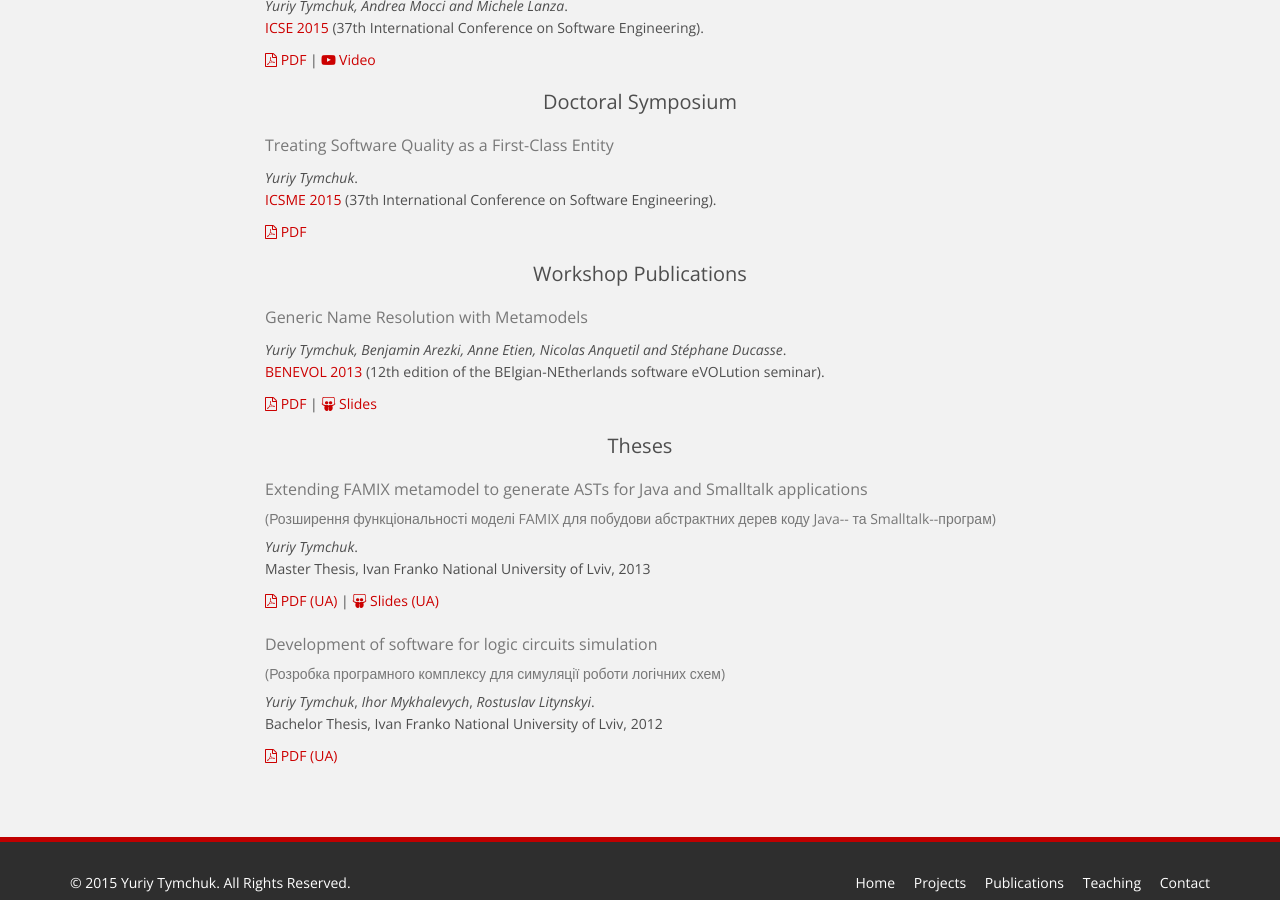
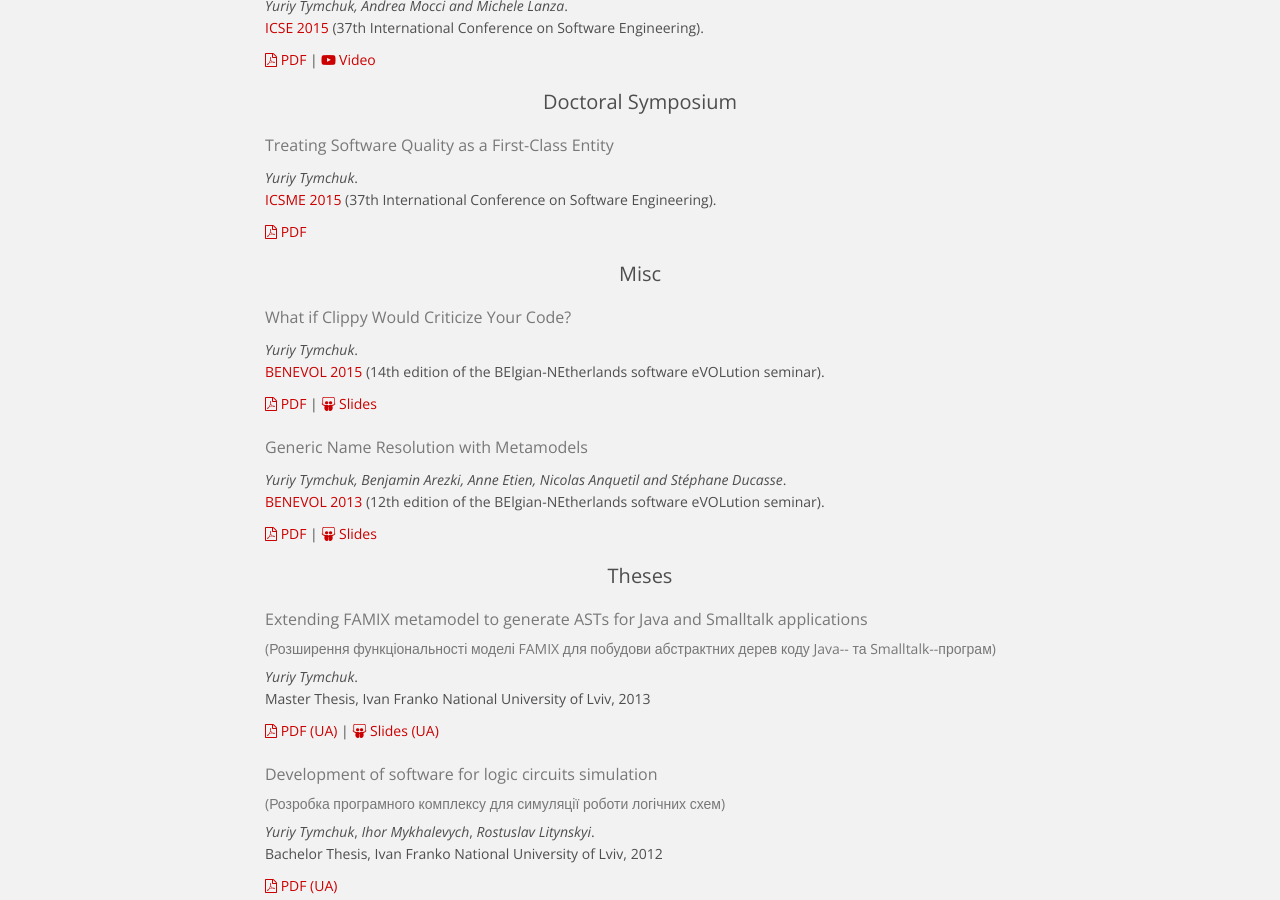
Before and after one commit to Uko/uko.github.io, a Jekyll site: the page built from publications.html, in a window 1280 px wide and 900 px high, scrolled down 683 px. Built offline with Jekyll 4.4.1, drawn with Linux system fonts in a browser that asks for light colours; nearby versions of some CDN libraries.

Commit message:
added benevol 2015 entry in papers

```diff
--- a/publications.html
+++ b/publications.html
@@ -86,8 +86,24 @@ title: Publications
             </a>
         </div>
 
-        <div class="col-md-8 col-md-offset-2  wow fadeInDown" data-wow-duration="1000ms" data-wow-delay="600ms">
-        <h2 class="center">Workshop Publications</h2>
+      <div class="col-md-8 col-md-offset-2  wow fadeInDown" data-wow-duration="1000ms" data-wow-delay="600ms">
+      <h2 class="center">Misc</h2>
+        <h3>What if Clippy Would Criticize Your Code?</h3>
+        <p>
+          <em>Yuriy Tymchuk</em>. <br/>
+          <a href="http://cristal.univ-lille.fr/evolille2015/benevol.html" target="_blank">
+            BENEVOL 2015
+          </a>
+          (14th edition of the BElgian-NEtherlands software eVOLution seminar).
+        </p>
+        <a href="papers/benevol15.pdf" target="_blank">
+          <i class="fa fa fa-file-pdf-o"></i>
+          PDF
+        </a>|
+        <a href="https://speakerdeck.com/uko/what-if-clippy-would-criticize-your-code-benevol2015" target="_blank">
+          <i class="fa fa-slideshare"></i>
+          Slides
+        </a>
         <h3>Generic Name Resolution with Metamodels</h3>
         <p>
           <em>Yuriy Tymchuk, Benjamin Arezki, Anne Etien, Nicolas Anquetil and Stéphane Ducasse</em>. <br/>
```
